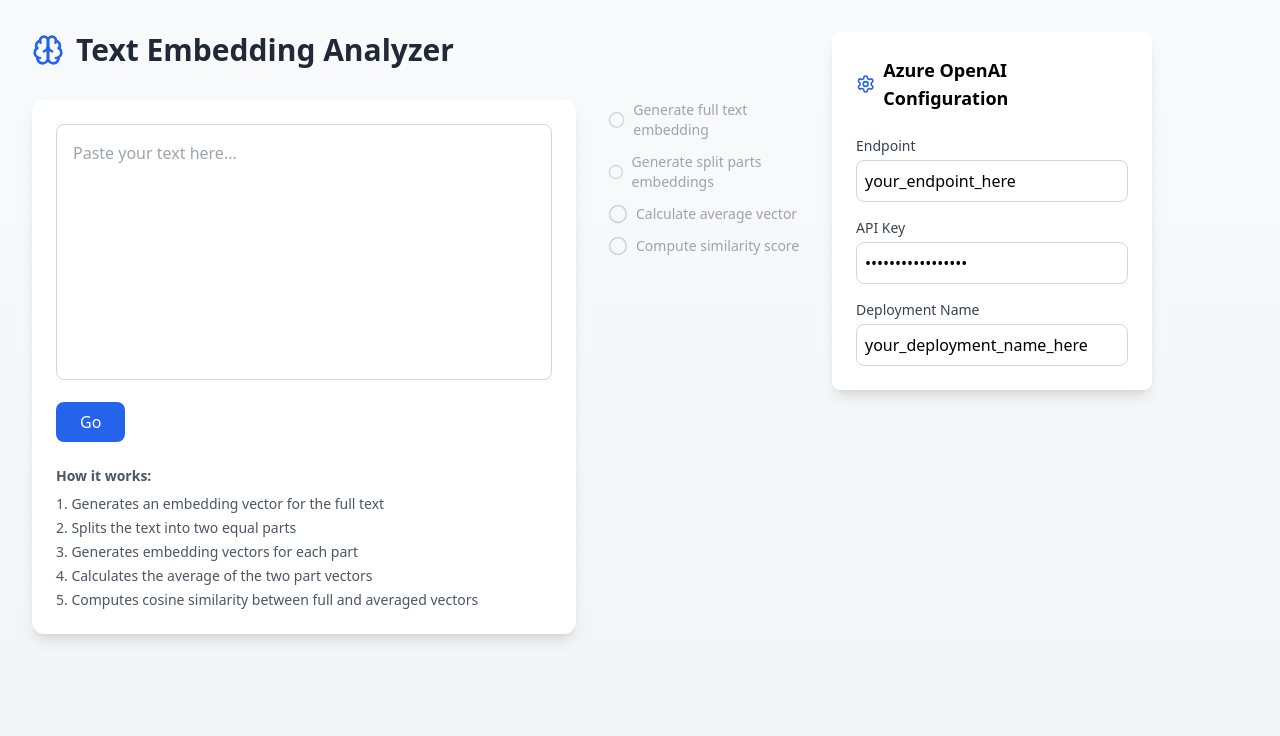
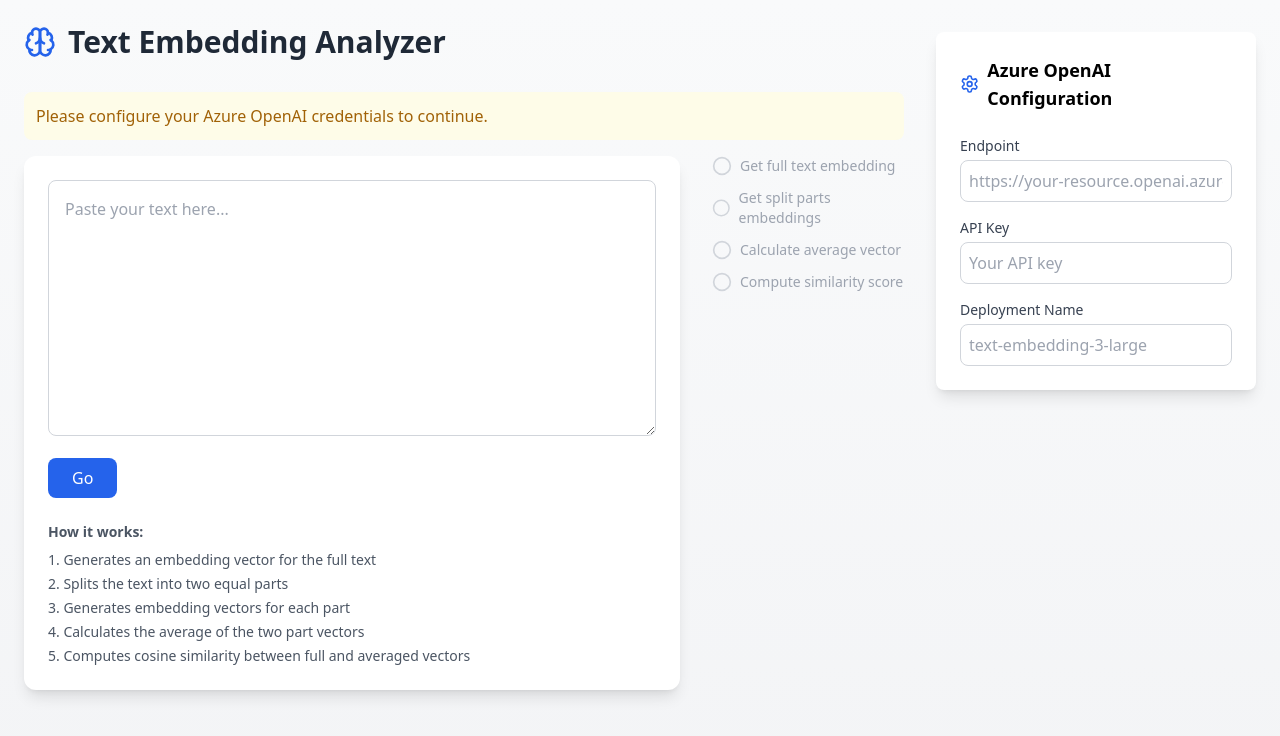
Before and after one commit to TianqiZhang/embeddings_analyzer, a React (Vite) app: page / in a window 1280 px wide. Shown: the top 736 px of the page. Built offline with nearby package versions, Linux system fonts and the light colour scheme.

Commit message:
small UI adjustments

```diff
--- a/src/App.tsx
+++ b/src/App.tsx
@@ -8,19 +8,19 @@ import { Header } from './components/Header';
 function App() {
   const [config, setConfig] = useState<Partial<AzureConfig>>(getEnvConfig());
   const isConfigured = config.endpoint && config.apiKey && config.deploymentName;
-
+  console.log('Config:', config);
+  console.log('isConfigured:', isConfigured);
   return (
-    <div className="min-h-screen bg-gradient-to-b from-gray-50 to-gray-100 p-8">
+    <div className="min-h-screen bg-gradient-to-b from-gray-50 to-gray-100 p-6">
       <div className="flex gap-8">
-        <div className="flex-1 max-w-3xl">
+        <div className="flex-1 max-w-4xl">
           <Header />
-          {isConfigured ? (
-            <TextAnalyzer config={config as AzureConfig} />
-          ) : (
-            <div className="bg-yellow-50 p-4 rounded-lg text-yellow-700">
+          {!isConfigured &&
+            <div className="bg-yellow-50 p-3 rounded-lg text-yellow-700 mb-4">
               Please configure your Azure OpenAI credentials to continue.
             </div>
-          )}
+          }
+          <TextAnalyzer config={config as AzureConfig} />
         </div>
         <div className="w-80 flex-shrink-0">
           <ConfigForm config={config} onChange={setConfig} />
--- a/src/components/ConfigForm.tsx
+++ b/src/components/ConfigForm.tsx
@@ -51,7 +51,7 @@ export function ConfigForm({ config, onChange }: ConfigFormProps) {
             value={config.deploymentName || ''}
             onChange={(e) => onChange({ ...config, deploymentName: e.target.value } as AzureConfig)}
             className="w-full p-2 border border-gray-300 rounded-lg focus:ring-2 focus:ring-blue-500 focus:border-transparent"
-            placeholder="text-embedding-ada-002"
+            placeholder="text-embedding-3-large"
           />
         </div>
       </div>
--- a/src/components/TextAnalyzer.tsx
+++ b/src/components/TextAnalyzer.tsx
@@ -12,8 +12,8 @@ export function TextAnalyzer({ config }: { config: AzureConfig }) {
   const [loading, setLoading] = useState(false);
   const [error, setError] = useState<string | null>(null);
   const [steps, setSteps] = useState<Step[]>([
-    { id: 1, label: 'Generate full text embedding', status: 'pending' },
-    { id: 2, label: 'Generate split parts embeddings', status: 'pending' },
+    { id: 1, label: 'Get full text embedding', status: 'pending' },
+    { id: 2, label: 'Get split parts embeddings', status: 'pending' },
     { id: 3, label: 'Calculate average vector', status: 'pending' },
     { id: 4, label: 'Compute similarity score', status: 'pending' }
   ]);
--- a/src/components/TextInput.tsx
+++ b/src/components/TextInput.tsx
@@ -11,7 +11,7 @@ export function TextInput({ value, onChange, onAnalyze, loading }: TextInputProp
   return (
     <>
       <textarea
-        className="w-full h-64 p-4 border border-gray-300 rounded-lg focus:ring-2 focus:ring-blue-500 focus:border-transparent resize-none"
+      className="w-full h-64 p-4 border border-gray-300 rounded-lg focus:ring-2 focus:ring-blue-500 focus:border-transparent"
       placeholder="Paste your text here..."
       value={value}
       onChange={(e) => onChange(e.target.value)}
```
Also changed, not shown: 2 other files (tests, documents, lock files or other folders). Lines whose indentation alone changed are shown as unchanged.
